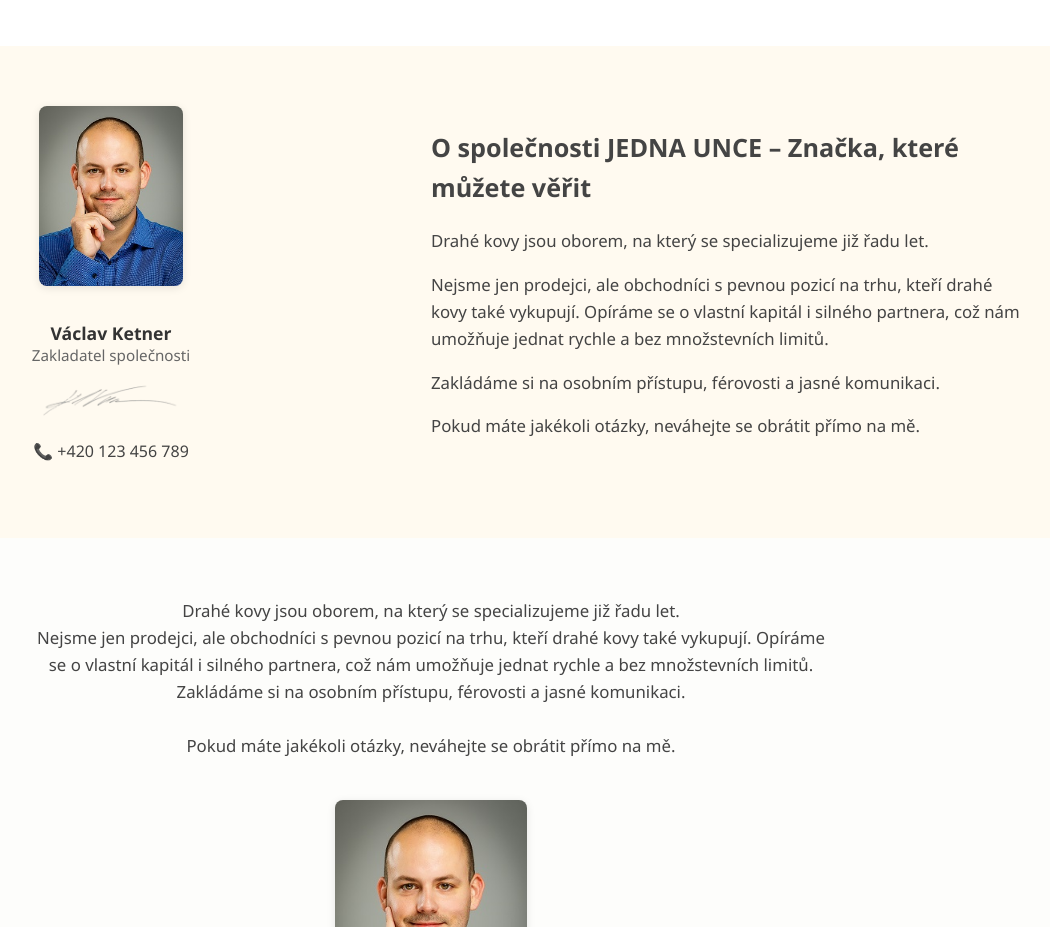
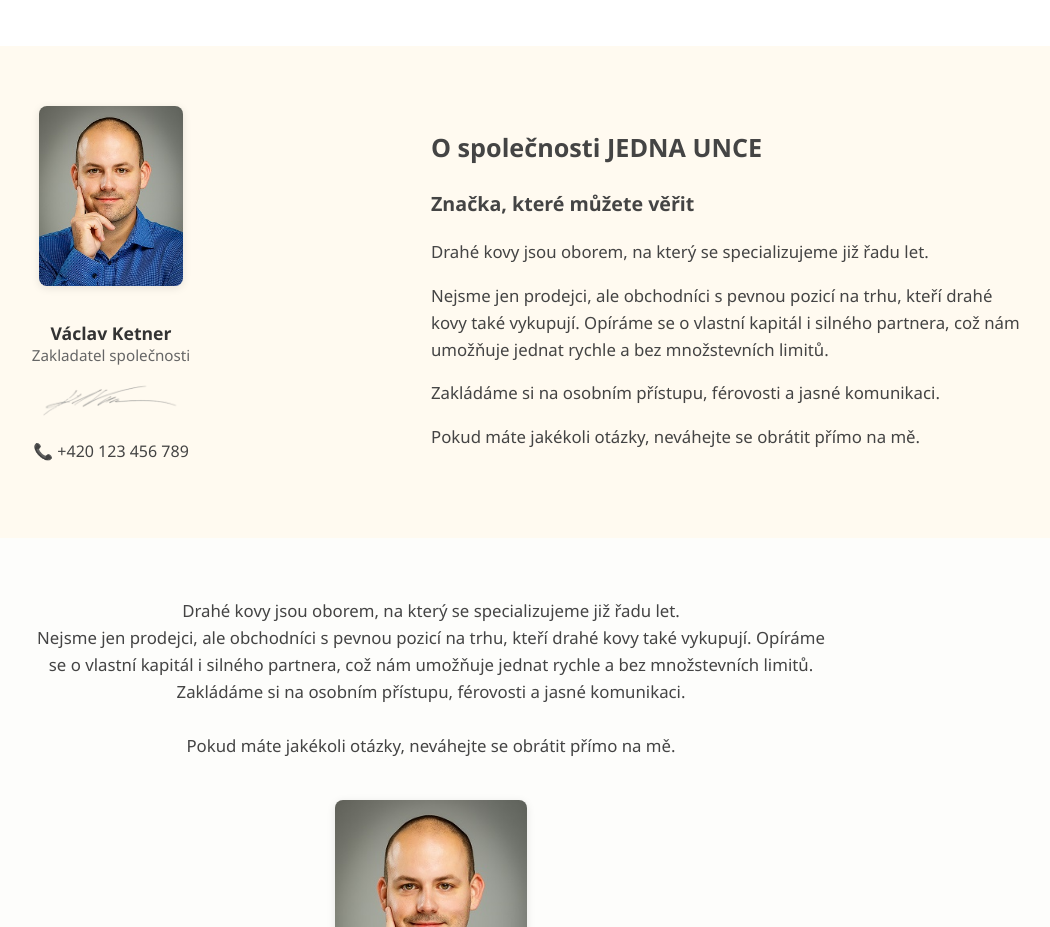
Before and after one commit to JEDNAUNCE/sporeni, a plain HTML site: page index.html in a window 1280 px wide. Shown: the part 1440-2367 px from the top of the page, without its empty margins (209-1259 px from the left). Drawn offline with Linux system fonts and the light colour scheme.

Commit message:
Update index.html

```diff
--- a/index.html
+++ b/index.html
@@ -510,7 +510,8 @@
       <p class="founder-message-phone">📞 +420 123 456 789</p>
     </div>
     <div class="founder-message-right">
-      <h2>O společnosti JEDNA UNCE – Značka, které můžete věřit</h2>
+      <h2>O společnosti JEDNA UNCE</h2>
+      <h3>Značka, které můžete věřit</h3>
       <p>Drahé kovy jsou oborem, na který se specializujeme již řadu let.</p>
       <p>Nejsme jen prodejci, ale obchodníci s pevnou pozicí na trhu, kteří drahé kovy také vykupují. Opíráme se o vlastní kapitál i silného partnera, což nám umožňuje jednat rychle a bez množstevních limitů.</p>
       <p>Zakládáme si na osobním přístupu, férovosti a jasné komunikaci.</p>
```
